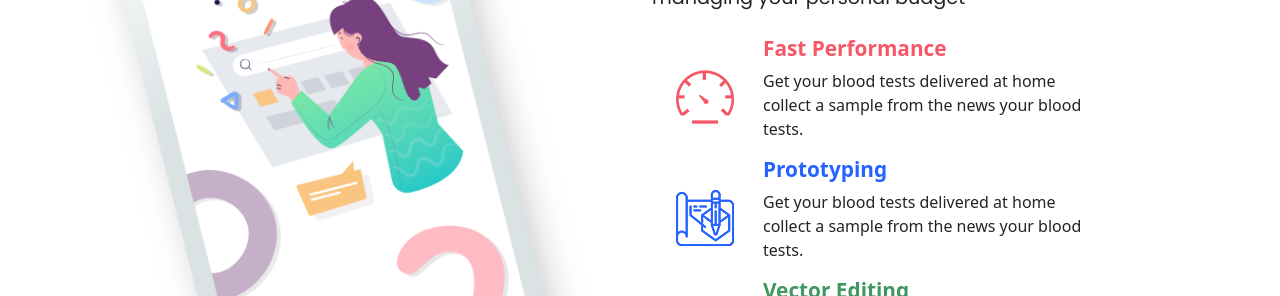
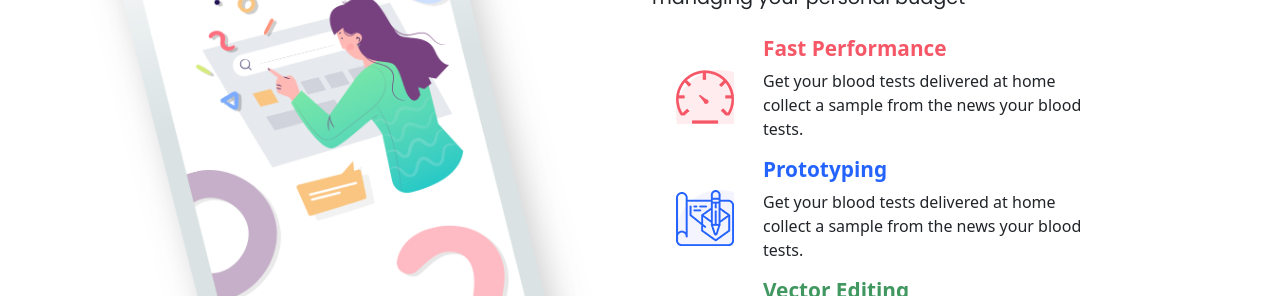
Before and after one commit to Skyz03/af_themes, a website: page index.html in a window 1280 px wide. Shown: the part 1543-1839 px from the top of the page. Drawn offline with Linux system fonts and the light colour scheme.

```diff
--- a/scss/components/_button.scss
+++ b/scss/components/_button.scss
@@ -12,6 +12,12 @@
   border: 0;
   background-color: $blue-btn;
   color: $white;
+
+  &:hover {
+    background-color: $white;
+    color: $blue-btn;
+    border: 1px solid $blue-btn;
+  }
 
   span {
     position: absolute;
@@ -42,6 +48,12 @@
   border: 0;
   background-color: $white;
   color: $blue-btn;
+  border: 1px solid $blue-btn;
+
+  &:hover {
+    color: $white;
+    background-color: $blue-btn;
+  }
 
   span {
     position: absolute;
--- a/scss/sections/_features.scss
+++ b/scss/sections/_features.scss
@@ -59,18 +59,12 @@
   }
 }
 
-.background_img_one::before {
-  content: "url(/images/features/illustration/speed_back.png)";
-  background-repeat: no-repeat;
-  position: absolute;
-  top: 0;
-  left: 0;
-  background-position: center left;
-  z-index: 1;
+.background_img_one {
+  background-image: url(/images/features/illustration/speed_back.png);
 }
 
 .background_img_two {
-  background-image: url(/images/features/illustration/prototyping.png);
+  background-image: url(/images/features/illustration/prototype_back.png);
 }
 
 .background_img_three {
```
Also changed, not shown: assets/css/style.css, images/features/illustration/prototype_back.png (renamed from images/features/illustration/prototype_bacl.png), 1 other file.
